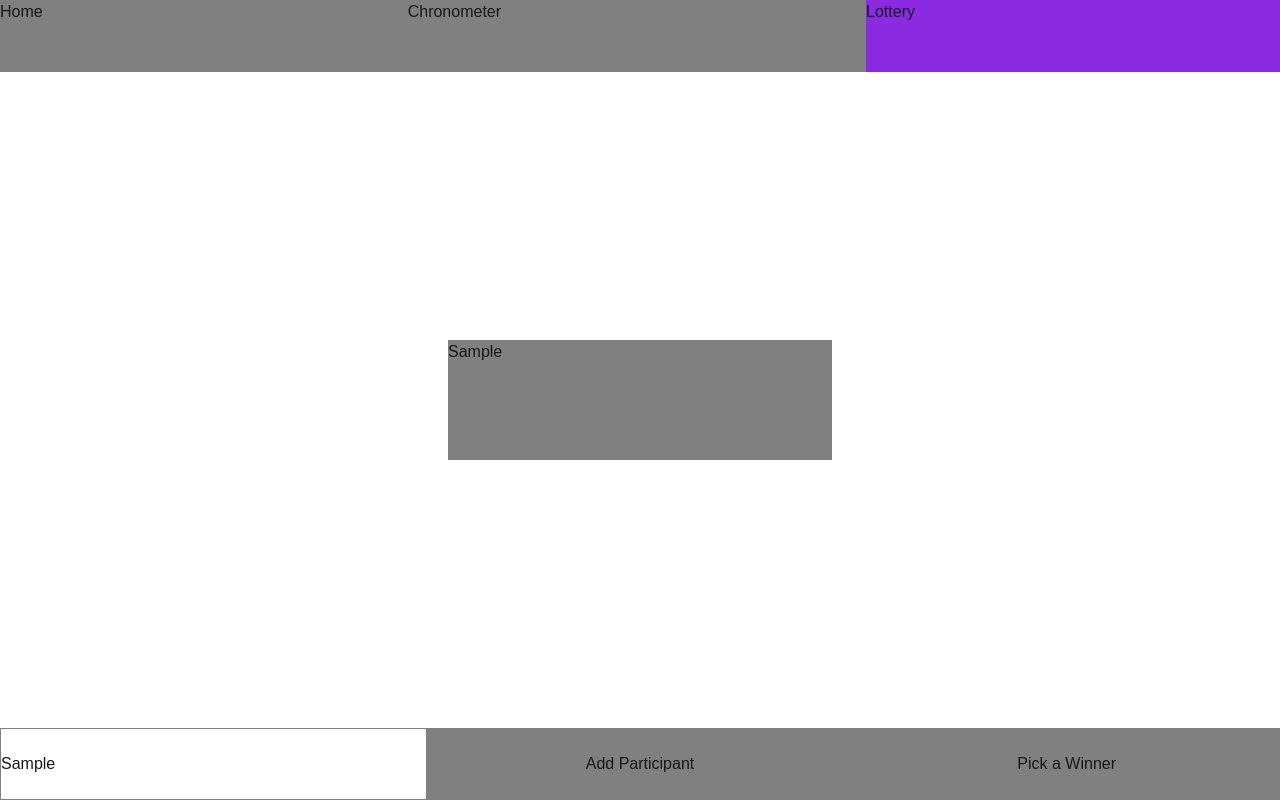
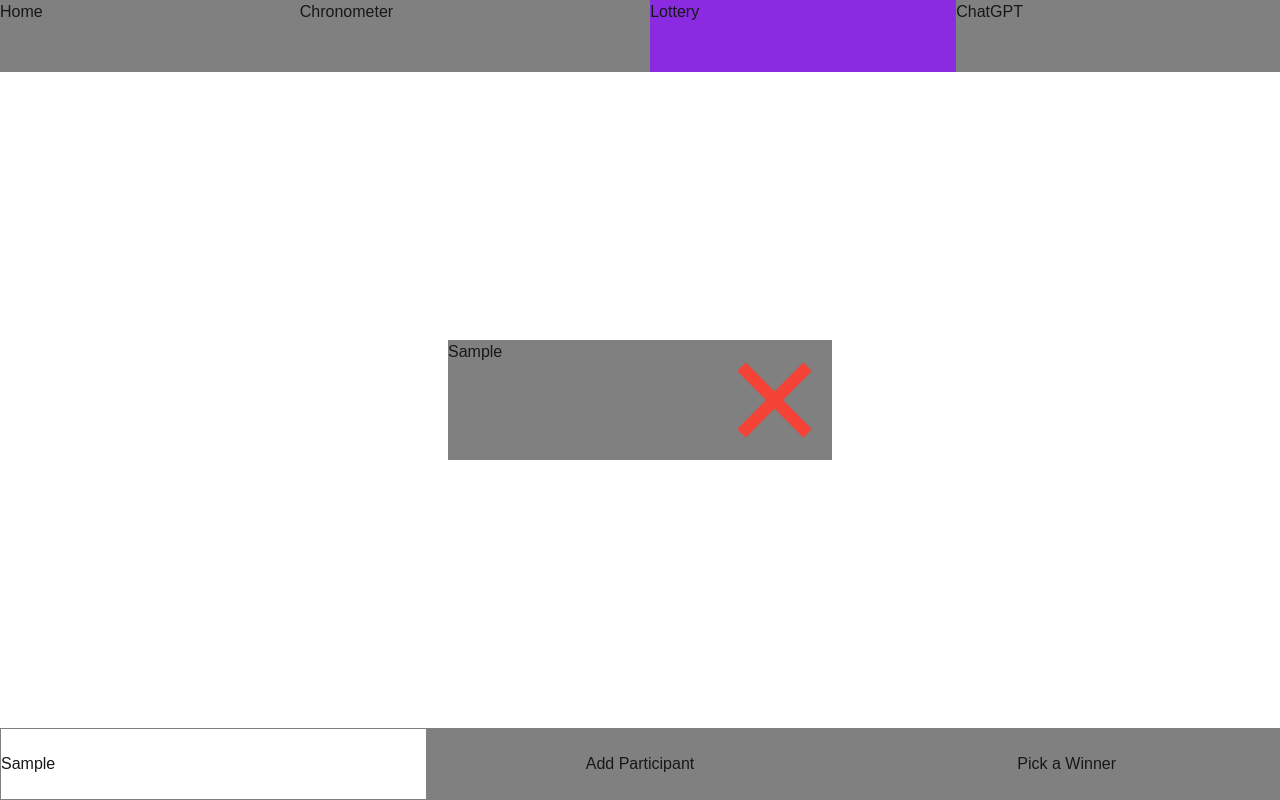
Before and after one commit to INM-Programming/next-page, a Next.js app: page /lottery in a window 1280 px wide. Both pictures are taken after typing "Sample" into the empty fields and a click on the button "Add Participant". Built offline with nearby package versions, Linux system fonts and the light colour scheme.

Commit message:
Delete Sign

```diff
--- a/app/lottery/lottery.module.css
+++ b/app/lottery/lottery.module.css
@@ -36,10 +36,30 @@
 }
 .participant {
     display: flex;
+    flex-direction: row;
+    flex-shrink: 0;
     overflow: hidden;
     width: 30%;
     height: 30%;
     background-color: grey;
+}
+
+.name_participant {
+    display: flex;
+    overflow: hidden;
+    width: 70%;
+    height: 30%;
+    word-break: break-all;
+    word-wrap: break-word;
+}
+
+.delete_participant {
+    display: flex;
+    overflow: hidden;
+    flex-direction: column;
+    flex-shrink: 0;
+    justify-content: center;
+    width: 30%;
     word-break: break-all;
     word-wrap: break-word;
 }
--- a/app/lottery/participants.tsx
+++ b/app/lottery/participants.tsx
@@ -2,6 +2,9 @@
 import { useState } from "react";
 import lottery from "./lottery.module.css";
 import clsx from 'clsx'
+import { deleteElementArray } from "../public/functions/functions";
+import Image from "next/image";
+import delete_sign from "../public/images/delete_sign.png";
 
 export default function Participants() {
 
@@ -15,6 +18,18 @@ export default function Participants() {
 
     function changeNewParticipant(inputParticipant:string){
         setNewParticipant(inputParticipant);
+    }
+
+    function deleteParticipant(index:number){
+        const participants_after = deleteElementArray(participants,index);
+        setParticipant([...participants_after]);
+    }
+
+    const image_style : React.CSSProperties= {
+        display: "flex",
+        flexGrow: 1,
+        flexShrink: 0,
+        objectFit: "contain"
     }
 
     async function pickWinner(){
@@ -44,7 +59,12 @@ export default function Participants() {
                     <div className = {lottery.list_participant}>
                         { participants.map(
                             (participant, index)=>
-                            <div className = {lottery.participant} key = {participant+index}>{participant}</div>
+                                <div className = {lottery.participant} key = {participant+index}>
+                                    <div className = {lottery.name_participant}> {participant} </div>
+                                    <button className = {lottery.delete_participant} onClick={() => deleteParticipant(index)}>
+                                    <Image src = {delete_sign} style = {image_style} alt = "Delete Sign"/>
+                                    </button>
+                                </div>
                             )
                         }
                     </div>
--- a/app/navbar.tsx
+++ b/app/navbar.tsx
@@ -12,6 +12,7 @@ export default function Navbar() {
   options.push(new Link_Class('Home','/',''));
   options.push(new Link_Class('Chronometer','/chronometer',''));
   options.push(new Link_Class('Lottery','/lottery',''));
+  options.push(new Link_Class('ChatGPT','/chatgpt',''));
 
   const direction = usePathname();
 
--- /dev/null
+++ b/app/public/functions/functions.tsx
@@ -0,0 +1,18 @@
+export function deleteElementArray (array:Array<any>,index:number): Array<any>{
+
+    if (index == array.length-1){
+        array.pop();
+        return array;
+    }
+    else if (index == 0){
+        array.shift();
+        return array;
+    }
+    else{
+        const array_1 = array.slice(0,index);
+        const array_2 = array.slice(index+1);
+        return array_1.concat(array_2);
+    }
+
+
+}
```
Also changed, not shown: app/public/images/delete_sign.png (added).
